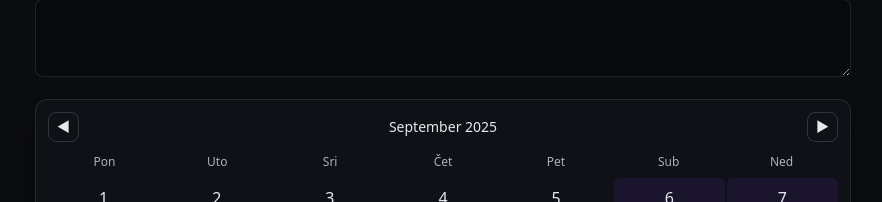
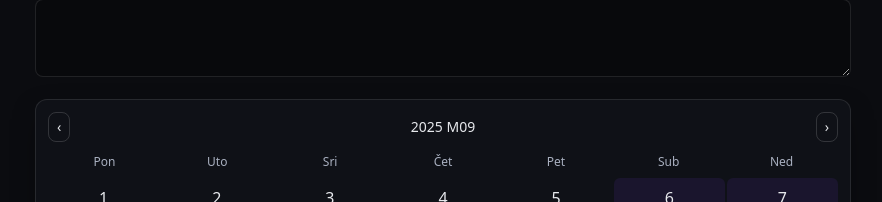
Before and after one commit to alminkey/invoice-maker, a Next.js app: page /invoices/new in a window 1280 px wide. Shown: the part 928-1130 px from the top of the page, without its empty margins (197-1079 px from the left). Built offline with nearby package versions, Linux system fonts and the light colour scheme.

Commit message:
chore(calendar): use minimalist chevrons and Bosnian month names (bs-BA)

```diff
--- a/src/components/Calendar.tsx
+++ b/src/components/Calendar.tsx
@@ -24,9 +24,9 @@ export default function Calendar({ initial }: Props) {
   return (
     <div className="calendar card p-3">
       <div className="flex items-center justify-between mb-2">
-        <button className="btn btn-outline px-2 py-1" onClick={prevMonth} aria-label="Previous month">◀</button>
+        <button className="btn btn-outline px-2 py-1" onClick={prevMonth} aria-label="Previous month">‹</button>
         <div className="text-sm font-medium">{title}</div>
-        <button className="btn btn-outline px-2 py-1" onClick={nextMonth} aria-label="Next month">▶</button>
+        <button className="btn btn-outline px-2 py-1" onClick={nextMonth} aria-label="Next month">›</button>
       </div>
       <div className="grid grid-cols-7 text-xs text-[var(--subtle)] mb-1">
         {['Pon','Uto','Sri','Čet','Pet','Sub','Ned'].map((d)=> (
@@ -80,6 +80,6 @@ function buildMatrix(y: number, m: number) {
   const weeks: typeof cells[] = [];
   for (let i = 0; i < cells.length; i += 7) weeks.push(cells.slice(i, i + 7));
 
-  const title = new Date(y, m, 1).toLocaleString(undefined, { month: 'long', year: 'numeric' });
+  const title = new Date(y, m, 1).toLocaleString('bs-BA', { month: 'long', year: 'numeric' });
   return { weeks, title };
 }
```
